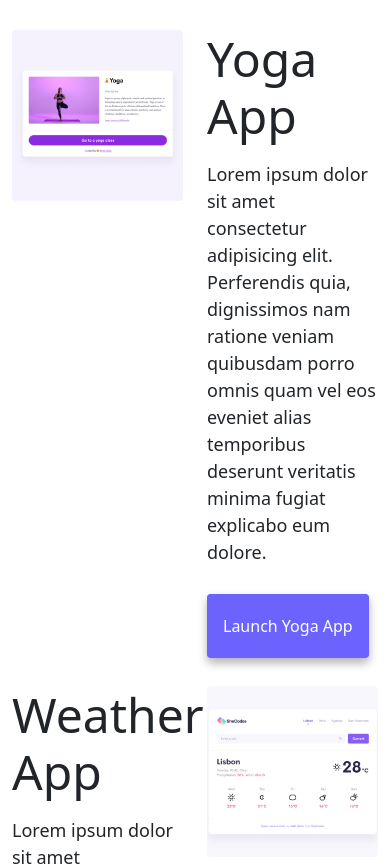
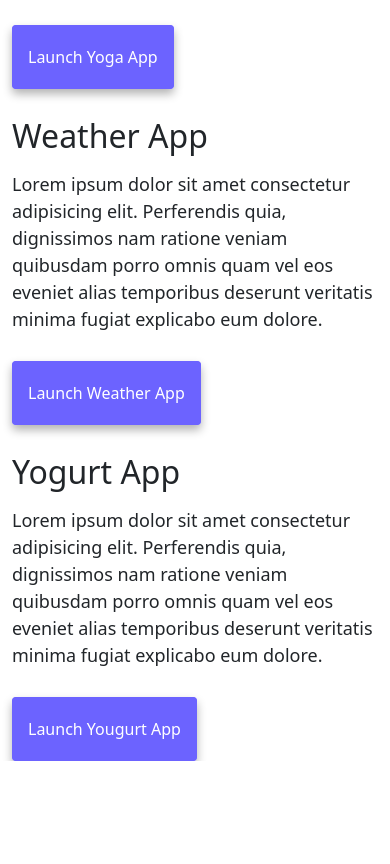
Before and after one commit to mjproenca/Portfolio, a website: page index.html in a window 390 px wide. Shown: the part 724-1588 px from the top of the page. After the commit the page ends 1485 px from the top, so only its background shows below. Drawn offline with nearby package versions, Linux system fonts and the light colour scheme.

Commit message:
improved overall responsive layout

```diff
--- a/index.html
+++ b/index.html
@@ -78,14 +78,14 @@
 
     <div class="container">
       <div class="row mt-5">
-        <div class="col-6">
+        <div class="col-sm-6">
           <img
             src="images/yoga.png"
-            class="img-fluid rounded"
+            class="img-fluid rounded d-none d-sm-block"
             alt="Yoga Project"
           />
         </div>
-        <div class="col-6">
+        <div class="col-sm-6">
           <h2 class="mb-3">Yoga App</h2>
           <p class="mb-5">
             Lorem ipsum dolor sit amet consectetur adipisicing elit. Perferendis
@@ -99,7 +99,7 @@
         </div>
       </div>
       <div class="row mt-5">
-        <div class="col-6">
+        <div class="col-sm-6">
           <h2 class="mb-3">Weather App</h2>
           <p class="mb-5">
             Lorem ipsum dolor sit amet consectetur adipisicing elit. Perferendis
@@ -111,23 +111,23 @@
             <a href="#" class="primary-link">Launch Weather App</a>
           </div>
         </div>
-        <div class="col-6">
+        <div class="col-sm-6">
           <img
             src="images/weather.png"
-            class="img-fluid rounded"
+            class="img-fluid rounded d-none d-sm-block"
             alt="weather project"
           />
         </div>
       </div>
       <div class="row mt-5">
-        <div class="col-6">
+        <div class="col-sm-6">
           <img
             src="images/yogurt.png"
-            class="img-fluid rounded"
+            class="img-fluid rounded d-none d-sm-block"
             alt="Yogurt Project"
           />
         </div>
-        <div class="col-6">
+        <div class="col-sm-6">
           <h2 class="mb-3">Yogurt App</h2>
           <p class="mb-5">
             Lorem ipsum dolor sit amet consectetur adipisicing elit. Perferendis
--- a/style.css
+++ b/style.css
@@ -95,3 +95,14 @@ p {
 .email-link:hover {
   text-decoration: underline;
 }
+
+@media (max-width: 900px) {
+  h1 {
+    font-size: 48px !important;
+    line-height: 1.5;
+  }
+
+  h2 {
+    font-size: 32px !important;
+  }
+}
```
